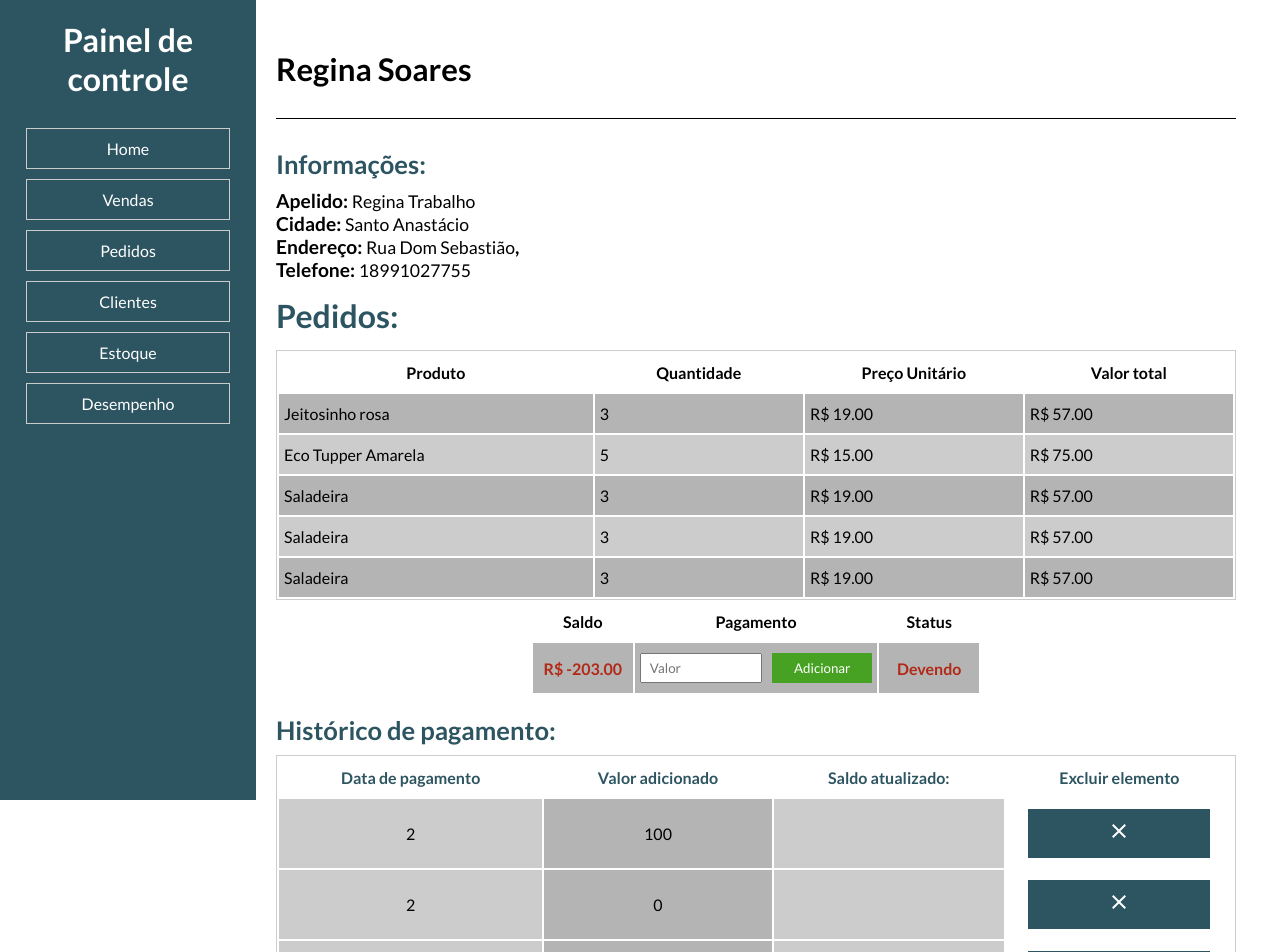
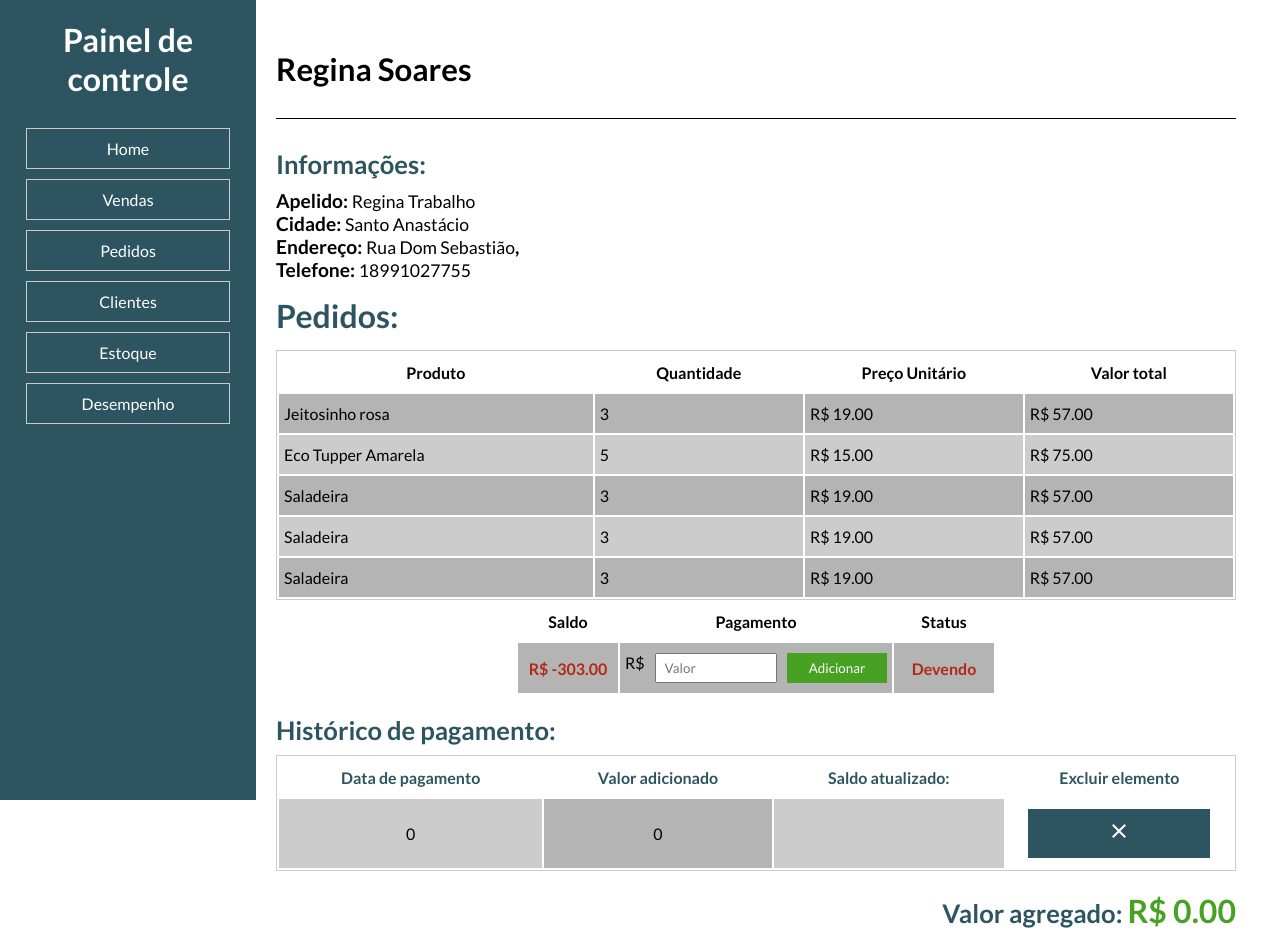
Before and after one commit to heitor2002/gerenciador-de-vendas, a React (Vite) app: page /clientes/1 in a window 1280 px wide. Shown: the top 952 px of the page. Built offline with nearby package versions, Linux system fonts and the light colour scheme; data requests are answered from the project's data file.

Commit message:
fix: obtenção da data e pagamento.

```diff
--- a/data/db.json
+++ b/data/db.json
@@ -44,19 +44,7 @@
             ],
             "paymentHistory": [
                 {
-                    "date": 2,
-                    "payment": 100
-                },
-                {
-                    "date": 2,
-                    "payment": 0
-                },
-                {
-                    "date": 2,
-                    "payment": 0
-                },
-                {
-                    "date": 2,
+                    "date": 0,
                     "payment": 0
                 }
             ],
@@ -92,29 +80,13 @@
                 {
                     "date": 0,
                     "payment": 0
-                },
-                {
-                    "date": 0,
-                    "payment": 0
-                },
-                {
-                    "date": 0,
-                    "payment": 0
-                },
-                {
-                    "date": 0,
-                    "payment": 0
-                },
-                {
-                    "date": 0,
-                    "payment": 0
                 }
             ],
             "balance": "",
             "total-sales": 0
         }
     ],
-    "requests":[
+    "requests": [
         {
             "id": 1,
             "dateRequest": "04/01/2023",
--- a/src/components/box-components/PaymentTable.jsx
+++ b/src/components/box-components/PaymentTable.jsx
@@ -1,8 +1,8 @@
 import { useState } from "react";
 
 const PaymentTable = (props) => {
-  const [payment, setPayment] = useState();
-  const setDate = () => {
+
+  const updateDate = () => {
     var day;
     var month;
     var year;
@@ -11,12 +11,25 @@ const PaymentTable = (props) => {
     month = createDate.getMonth() + 1;
     year = createDate.getFullYear();
     var printDate = `${day}/${month}/${year}`;
-    console.log(printDate)
+    console.log(printDate);
   };
+
+  const [payment, setPayment] = useState(null);
+  const [date, setDate] = useState(function(){
+    var day;
+    var month;
+    var year;
+    const createDate = new Date();
+    day = createDate.getDate();
+    month = createDate.getMonth() + 1;
+    year = createDate.getFullYear();
+    var printDate = `${day}/${month}/${year}`;
+    return printDate;
+  });
+
   const handleSubmit = (e) => {
     e.preventDefault();
-    setDate();
-    console.log(payment);
+    console.log(payment, date);
   };
 
   return (
@@ -33,11 +46,13 @@ const PaymentTable = (props) => {
           </td>
           <td className="payment-buttons">
             <form onSubmit={handleSubmit}>
+              <label>R$ </label>
               <input
                 type="number"
                 placeholder="Valor"
                 value={payment}
                 onChange={(e) => setPayment(e.target.value)}
+                required
               />
               <input type="submit" value="Adicionar" />
             </form>
```
